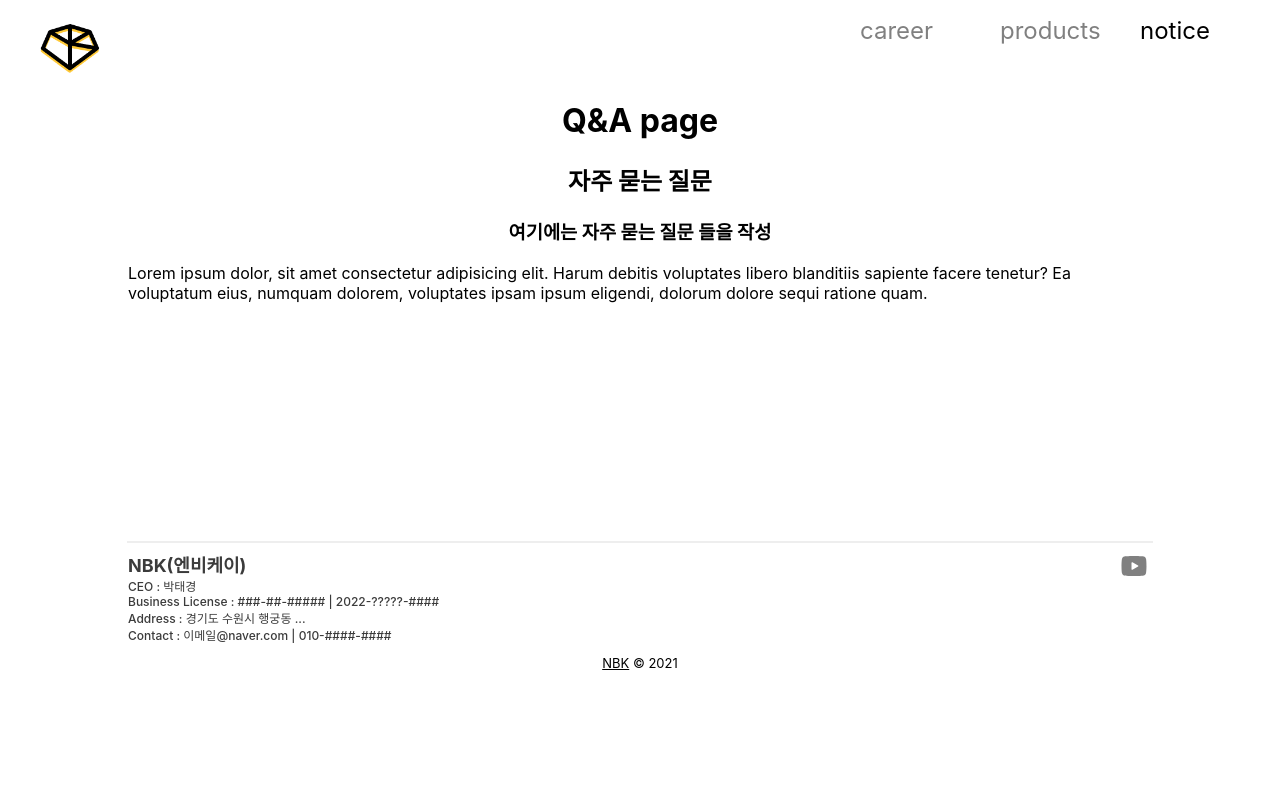
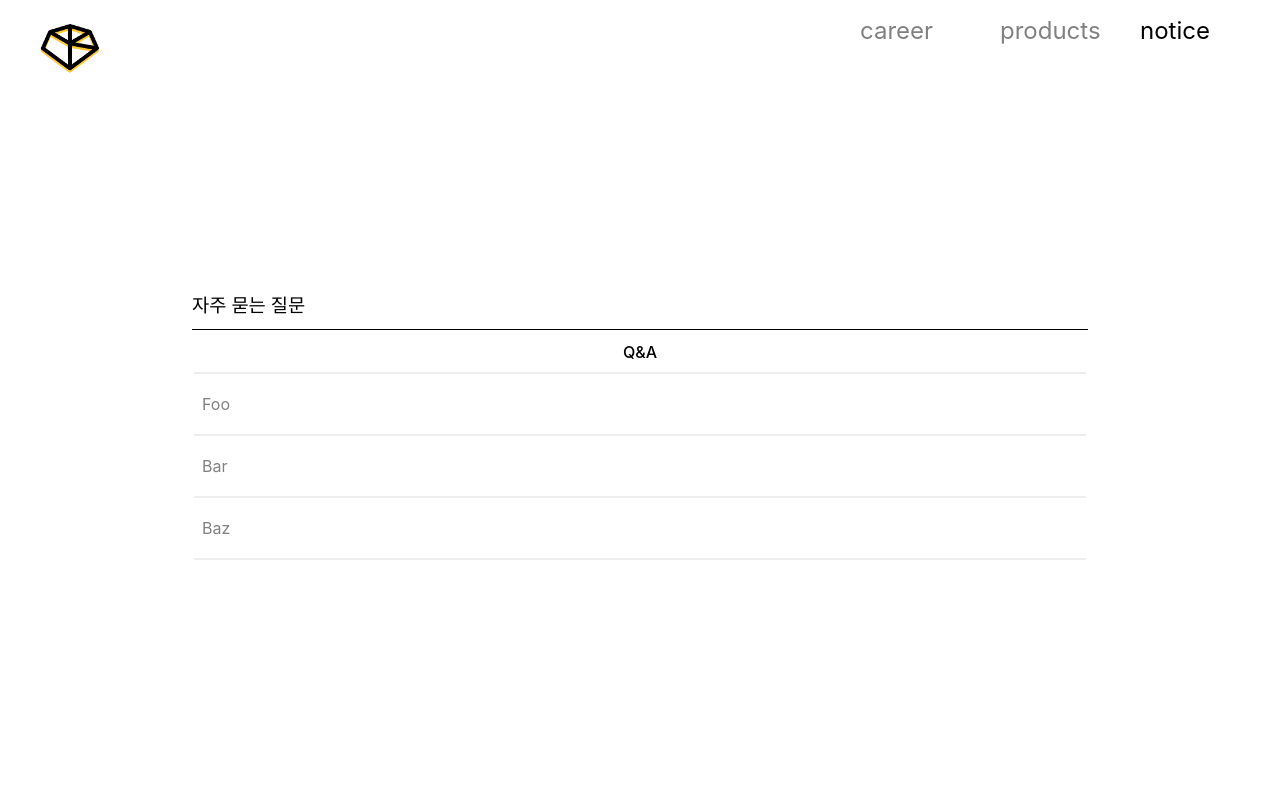
Before and after one commit to pikaybh/NBKeyboard, a React (Create React App) app: page /questions in a window 1280 px wide. Shown: the top 800 px of the page. Built offline with nearby package versions, Linux system fonts and the light colour scheme; some icons are missing.

Commit message:
2021.12.30.14:50

```diff
--- a/src/App.css
+++ b/src/App.css
@@ -653,6 +653,13 @@ a {
   }
 }
 
+.questionList {
+  position: relative;
+  display: block;
+  padding: 12px 8px;
+  color: #818181;
+}
+
 .titleImg {
   max-width: 200px;
 }
--- a/src/pages/QnAPage.jsx
+++ b/src/pages/QnAPage.jsx
@@ -1,20 +1,30 @@
-import React from 'react';
+import React, { useState } from 'react';
 import Footer from '../components/Footer';
 import Header from '../components/Header';
 
 function QnA() {
+    let [questions, questionList] = useState(['Foo', 'Bar', 'Baz']);
+
     return (
         <div className="QnA Main">
             <Header />
-            <h1>Q&A page</h1>
-            <article className='questions'>
-                <section>
-                    <h2>자주 묻는 질문</h2>
-                    <h3>여기에는 자주 묻는 질문 들을 작성</h3>
-                    <p className="context">Lorem ipsum dolor, sit amet consectetur adipisicing elit. Harum debitis voluptates libero blanditiis sapiente facere tenetur? Ea voluptatum eius, numquam dolorem, voluptates ipsam ipsum eligendi, dolorum dolore sequi ratione quam.</p>
+            <article className='empty-space'/>
+            <article className='QnA'>
+                <section className='notice-section'>
+                    <h1 className='notice-title'>자주 묻는 질문</h1>
+                    <table className="noticeList">
+                        <tr className="bulletinBoard">Q&A</tr>
+                        <hr className='question-hr' />
+                        <tr className="questionList">{questions[0]}</tr>
+                        <hr className='question-hr' />
+                        <tr className="questionList">{questions[1]}</tr>
+                        <hr className='question-hr' />
+                        <tr className="questionList">{questions[2]}</tr>
+                        <hr className='question-hr' />
+                    </table>
                 </section>
             </article>
-            <article className='empty-space'></article>
+            <article className='empty-space'/>
             <Footer />
         </div>
     );
```
